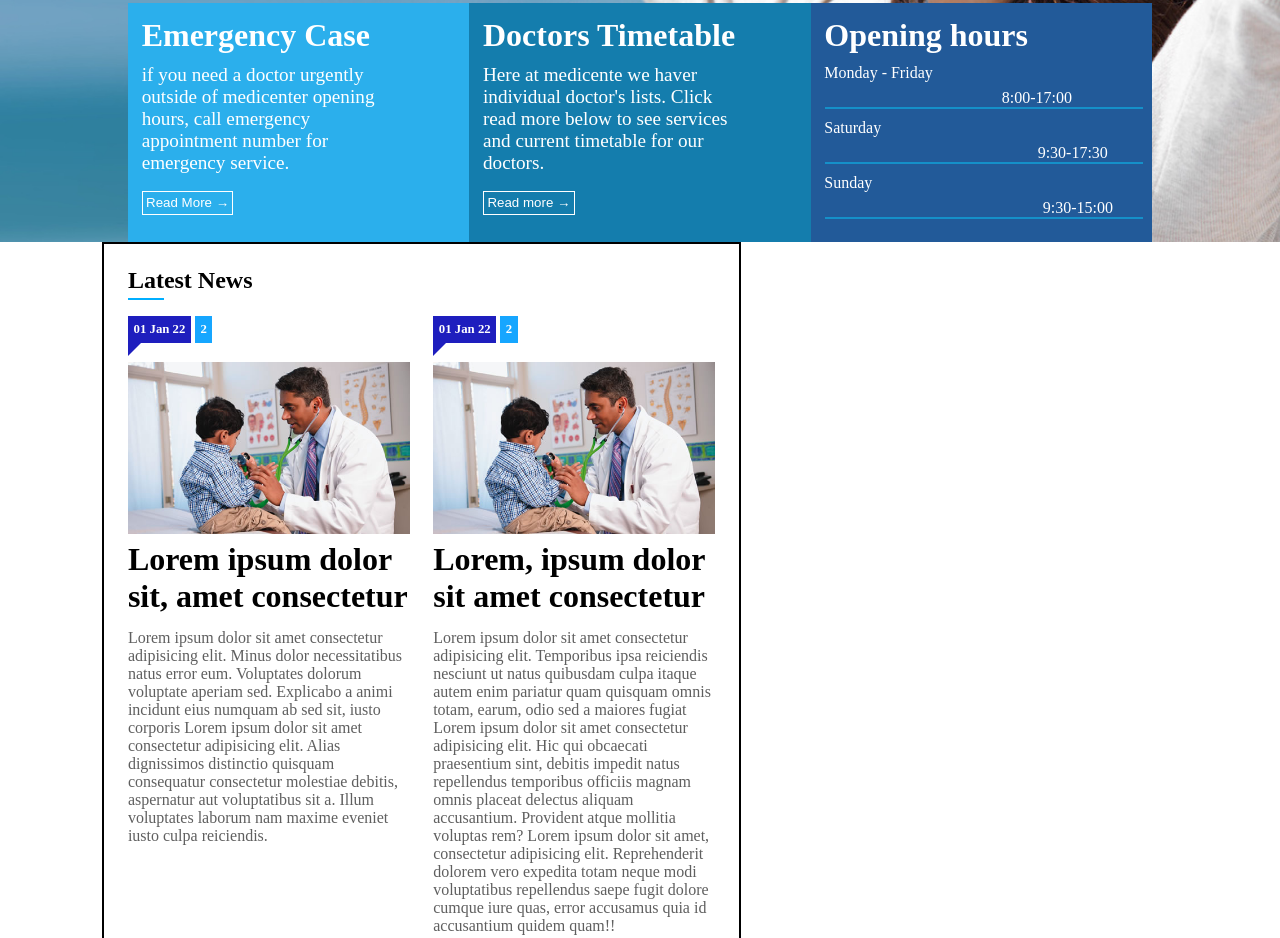
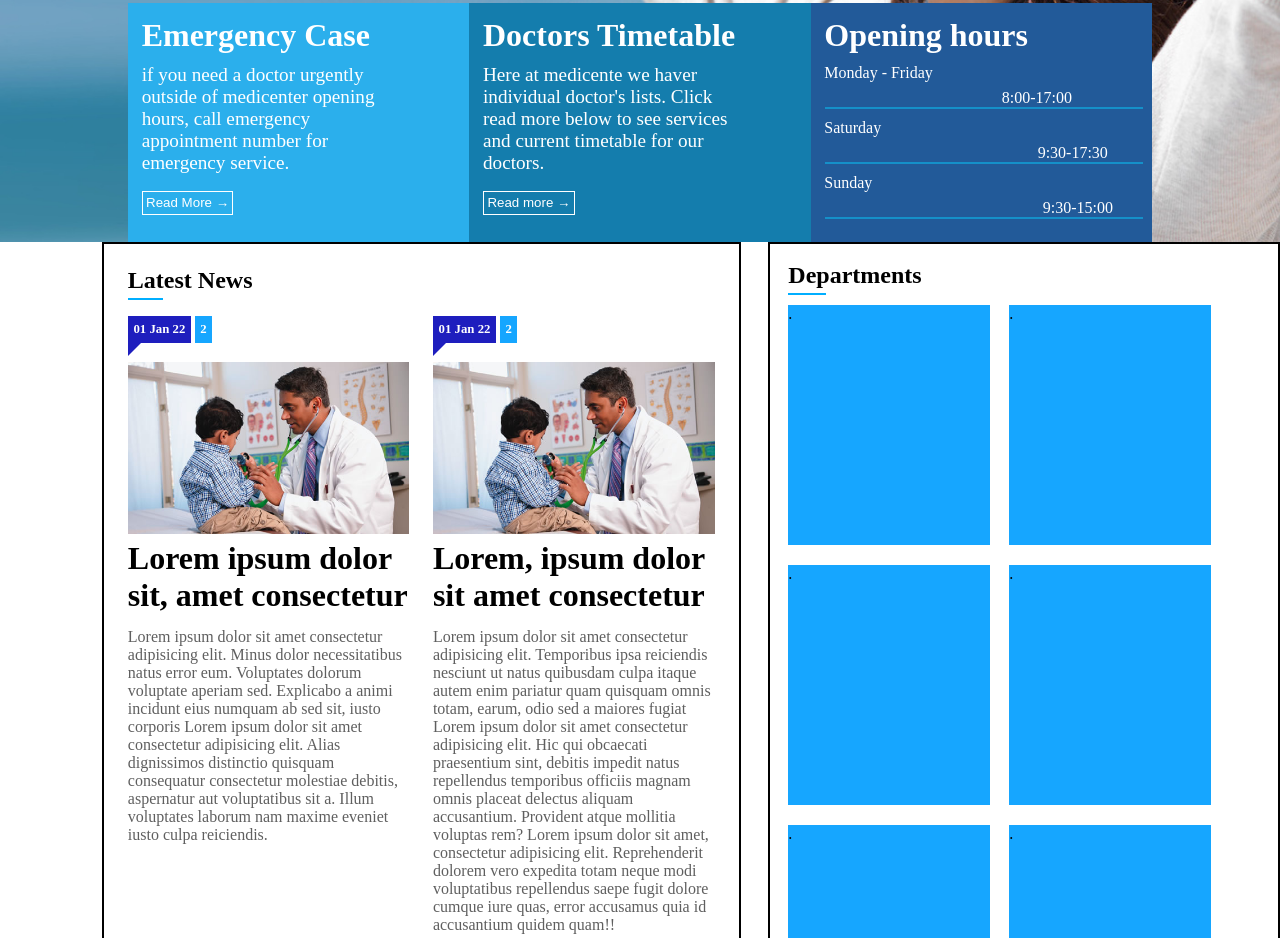
Before and after one commit to vinifell/Atividade-Medicenter, a plain HTML site: page index.html in a window 1280 px wide. Shown: the part 461-1399 px from the top of the page. Drawn offline with Linux system fonts and the light colour scheme.

Commit message:
Medicenter 4.0

```diff
--- a/index.html
+++ b/index.html
@@ -58,6 +58,7 @@
             </section>
         </section>
         <section id="SegundaParte">
+            <div id="Juntar">
                 <section id="PrimeiraColuna">
                     <h2 id="News">Latest News</h2>
                     <hr class="LineTitle">
@@ -92,9 +93,10 @@
                         </section>
                     </section>
                 </section>
-            <section class="SegundaColuna">
+                <section id="SegundaColuna">
                     <h2 id="Departamento">Departments</h2>
-                <hr class="LineTitle">
+                    <hr id="LineDep">
+                    <div id="containerbox">
                         <div class="box">.</div>
                         <div class="box">.</div>
                         <div class="box">.</div>
@@ -103,7 +105,9 @@
                         <div class="box">.</div>
                         <div class="box">.</div>
                         <div class="box">.</div>
+                    </div>
                 </section>
+            </div>
             <section>
                 <h2>Make an appointment</h2>
                 <hr>
--- a/style.css
+++ b/style.css
@@ -225,8 +225,10 @@ ul{
 
 #PrimeiraColuna{
     margin-left: 8%;
-    margin-right: 42.1%;
+    margin-right: 0%;
     border: 2px solid;
+    display: inline-block;
+    width: 49.9%;
 }
 
 main{
@@ -234,24 +236,35 @@ main{
     flex-wrap: wrap;
 }
 
-.SegundaColuna{
-    display: flex;
+#SegundaColuna{
+    width: 40%;
     border: 2px solid;
-    width: 20%;
-}
-
-.SegundaParte{
-    display: flex;
-    align-items: flex-start;
+    margin-left: 2.1%;
 }
 
 #Departamento{
+    margin: 3.6% 0% 0.7% 3.7%;
+}
 
+#LineDep{
+    width: 7%;;
+    margin: 0% 3.7%;
+    border: 1px solid rgb(0, 174, 255);
+}
+
+#containerbox{
+    margin-left: 0.7%;
 }
 
 .box{
     content: "";
-    width: 60px;
-    background-color: blue;
-    margin: 2px;
+    width: 40%;
+    height: 30vh;
+    background-color: rgb(22, 166, 255);
+    margin: 2% 0% 2% 3%;
+    display: inline-block;
 }
+
+#Juntar{
+    display: flex;
+}
```
Lines whose indentation alone changed are shown as unchanged.
